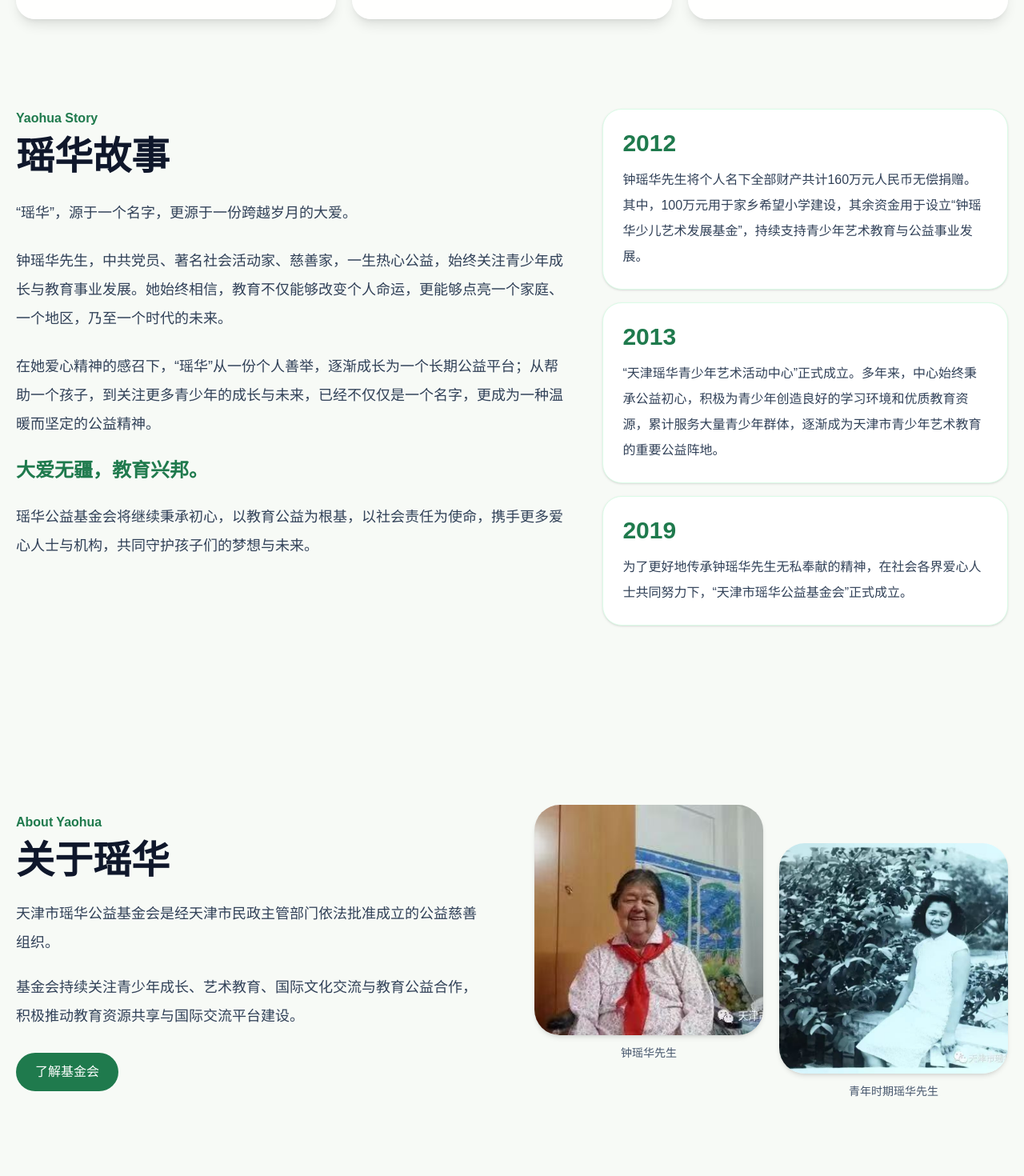
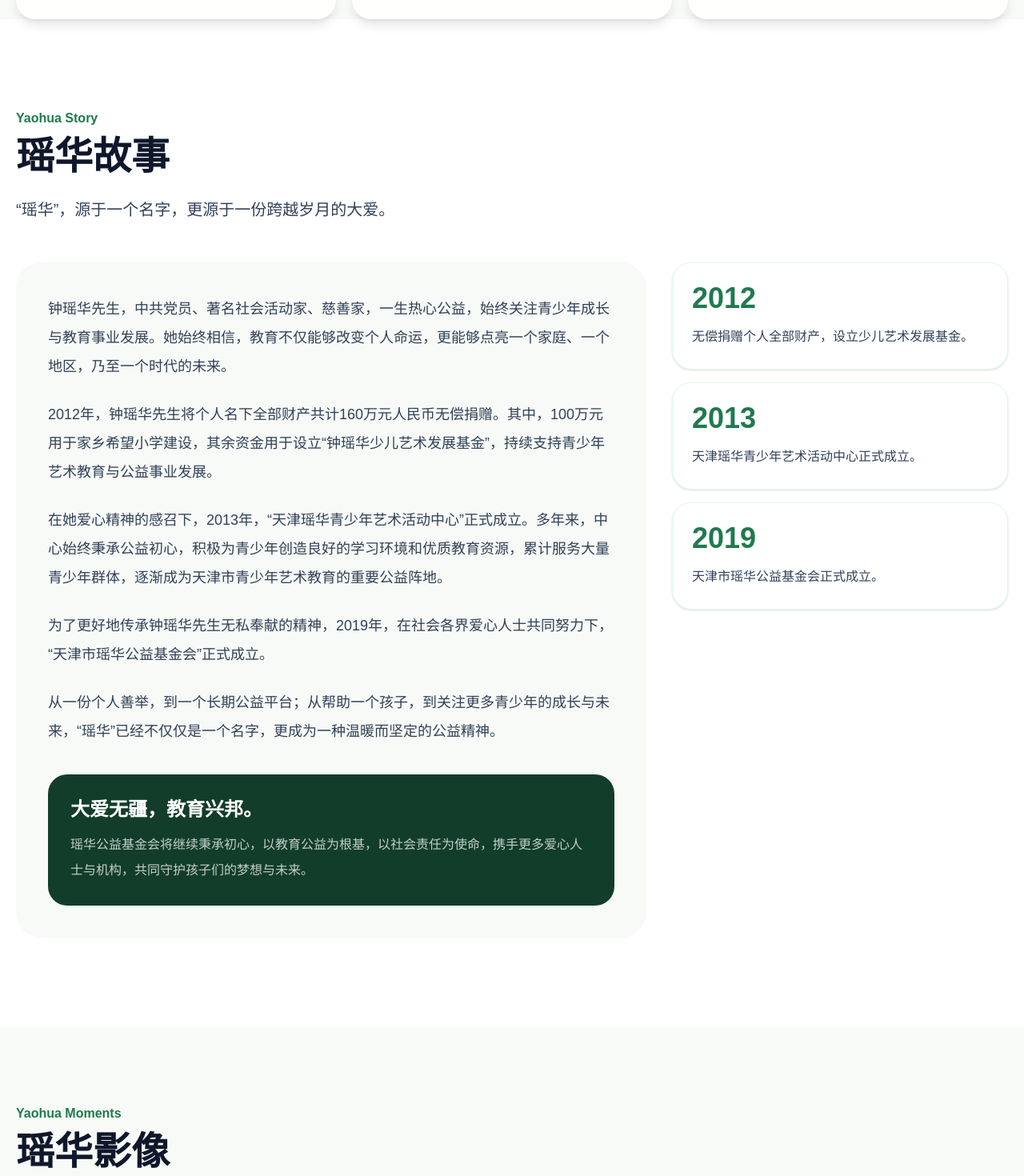
Before and after one commit to shibingr2024-ship-it/yaohua-foundation, a Next.js app: page / in a window 1280 px wide. Shown: the part 880-2350 px from the top of the page at 80% size. Built offline with nearby package versions, Linux system fonts and the light colour scheme.

Commit message:
Refine Yaohua story layout

```diff
--- a/app/page.tsx
+++ b/app/page.tsx
@@ -165,48 +165,55 @@ export default function YaohuaFoundationWebsite() {
         ))}
       </section>
 
-      <section id="story" className="mx-auto max-w-7xl px-5 py-28">
-        <div className="grid gap-12 lg:grid-cols-[1.15fr_0.85fr] lg:items-start">
-          <div>
+      <section id="story" className="bg-white py-28">
+        <div className="mx-auto max-w-7xl px-5">
+          <div className="mb-12 max-w-3xl">
             <div className="mb-3 font-semibold text-[#1F7A4D]">Yaohua Story</div>
-            <h2 className="mb-7 text-4xl font-bold md:text-5xl">瑶华故事</h2>
+            <h2 className="mb-6 text-4xl font-bold md:text-5xl">瑶华故事</h2>
+            <p className="text-xl leading-9 text-slate-700">
+              “瑶华”，源于一个名字，更源于一份跨越岁月的大爱。
+            </p>
+          </div>
+
+          <div className="grid gap-8 lg:grid-cols-[minmax(0,1fr)_420px]">
+            <article className="rounded-[2rem] bg-[#F7FAF6] p-8 md:p-10">
               <div className="space-y-6 text-lg leading-9 text-slate-700">
-              <p>“瑶华”，源于一个名字，更源于一份跨越岁月的大爱。</p>
                 <p>
                   钟瑶华先生，中共党员、著名社会活动家、慈善家，一生热心公益，始终关注青少年成长与教育事业发展。她始终相信，教育不仅能够改变个人命运，更能够点亮一个家庭、一个地区，乃至一个时代的未来。
                 </p>
                 <p>
-                在她爱心精神的感召下，“瑶华”从一份个人善举，逐渐成长为一个长期公益平台；从帮助一个孩子，到关注更多青少年的成长与未来，已经不仅仅是一个名字，更成为一种温暖而坚定的公益精神。
-              </p>
-              <p className="text-2xl font-semibold text-[#1F7A4D]">
-                大爱无疆，教育兴邦。
+                  2012年，钟瑶华先生将个人名下全部财产共计160万元人民币无偿捐赠。其中，100万元用于家乡希望小学建设，其余资金用于设立“钟瑶华少儿艺术发展基金”，持续支持青少年艺术教育与公益事业发展。
                 </p>
                 <p>
+                  在她爱心精神的感召下，2013年，“天津瑶华青少年艺术活动中心”正式成立。多年来，中心始终秉承公益初心，积极为青少年创造良好的学习环境和优质教育资源，累计服务大量青少年群体，逐渐成为天津市青少年艺术教育的重要公益阵地。
+                </p>
+                <p>
+                  为了更好地传承钟瑶华先生无私奉献的精神，2019年，在社会各界爱心人士共同努力下，“天津市瑶华公益基金会”正式成立。
+                </p>
+                <p>
+                  从一份个人善举，到一个长期公益平台；从帮助一个孩子，到关注更多青少年的成长与未来，“瑶华”已经不仅仅是一个名字，更成为一种温暖而坚定的公益精神。
+                </p>
+              </div>
+
+              <div className="mt-9 rounded-3xl bg-[#123D2B] p-7 text-white">
+                <p className="mb-3 text-2xl font-semibold">大爱无疆，教育兴邦。</p>
+                <p className="leading-8 text-white/75">
                   瑶华公益基金会将继续秉承初心，以教育公益为根基，以社会责任为使命，携手更多爱心人士与机构，共同守护孩子们的梦想与未来。
                 </p>
               </div>
-          </div>
+            </article>
 
             <div className="space-y-4">
               {[
-              [
-                "2012",
-                "钟瑶华先生将个人名下全部财产共计160万元人民币无偿捐赠。其中，100万元用于家乡希望小学建设，其余资金用于设立“钟瑶华少儿艺术发展基金”，持续支持青少年艺术教育与公益事业发展。",
-              ],
-              [
-                "2013",
-                "“天津瑶华青少年艺术活动中心”正式成立。多年来，中心始终秉承公益初心，积极为青少年创造良好的学习环境和优质教育资源，累计服务大量青少年群体，逐渐成为天津市青少年艺术教育的重要公益阵地。",
-              ],
-              [
-                "2019",
-                "为了更好地传承钟瑶华先生无私奉献的精神，在社会各界爱心人士共同努力下，“天津市瑶华公益基金会”正式成立。",
-              ],
+                ["2012", "无偿捐赠个人全部财产，设立少儿艺术发展基金。"],
+                ["2013", "天津瑶华青少年艺术活动中心正式成立。"],
+                ["2019", "天津市瑶华公益基金会正式成立。"],
               ].map(([year, text]) => (
                 <article
                   key={year}
                   className="rounded-3xl border border-green-100 bg-white p-6 shadow-sm"
                 >
-                <div className="mb-3 text-3xl font-bold text-[#1F7A4D]">
+                  <div className="mb-3 text-4xl font-bold text-[#1F7A4D]">
                     {year}
                   </div>
                   <p className="leading-8 text-slate-700">{text}</p>
@@ -214,53 +221,42 @@ export default function YaohuaFoundationWebsite() {
               ))}
             </div>
           </div>
+        </div>
       </section>
 
-      <section
-        id="about"
-        className="mx-auto grid max-w-7xl items-center gap-14 px-5 py-28 lg:grid-cols-2"
-      >
-        <div>
-          <div className="mb-3 font-semibold text-[#1F7A4D]">About Yaohua</div>
-          <h2 className="mb-6 text-4xl font-bold md:text-5xl">关于瑶华</h2>
-          <p className="mb-5 text-lg leading-9 text-slate-700">
-            天津市瑶华公益基金会是经天津市民政主管部门依法批准成立的公益慈善组织。
-          </p>
-          <p className="mb-7 text-lg leading-9 text-slate-700">
-            基金会持续关注青少年成长、艺术教育、国际文化交流与教育公益合作，积极推动教育资源共享与国际交流平台建设。
-          </p>
-          <a href="#contact" className="inline-flex rounded-full bg-[#1F7A4D] px-6 py-3 text-white">
-            了解基金会
-          </a>
+      <section className="mx-auto max-w-7xl px-5 py-24">
+        <div className="mb-10">
+          <div className="mb-3 font-semibold text-[#1F7A4D]">Yaohua Moments</div>
+          <h2 className="text-4xl font-bold md:text-5xl">瑶华影像</h2>
         </div>
 
-        <div className="grid grid-cols-2 gap-5">
+        <div className="grid gap-6 md:grid-cols-2">
           <figure>
-            <div className="relative h-72 overflow-hidden rounded-[2rem] bg-white shadow-md">
+            <div className="relative h-80 overflow-hidden rounded-[2rem] bg-white shadow-md md:h-96">
               <Image
                 src="/zhong-yaohua.jpg"
                 alt="钟瑶华先生"
                 fill
-                sizes="(min-width: 1024px) 280px, 50vw"
+                sizes="(min-width: 768px) 50vw, 100vw"
                 className="object-cover object-center"
               />
             </div>
-            <figcaption className="mt-3 text-center text-sm font-medium text-slate-600">
+            <figcaption className="mt-4 text-center text-base font-medium text-slate-600">
               钟瑶华先生
             </figcaption>
           </figure>
 
-          <figure className="mt-12">
-            <div className="relative h-72 overflow-hidden rounded-[2rem] bg-white shadow-md">
+          <figure>
+            <div className="relative h-80 overflow-hidden rounded-[2rem] bg-white shadow-md md:h-96">
               <Image
                 src="/young-yaohua.jpg"
                 alt="青年时期瑶华先生"
                 fill
-                sizes="(min-width: 1024px) 280px, 50vw"
+                sizes="(min-width: 768px) 50vw, 100vw"
                 className="object-cover object-center"
               />
             </div>
-            <figcaption className="mt-3 text-center text-sm font-medium text-slate-600">
+            <figcaption className="mt-4 text-center text-base font-medium text-slate-600">
               青年时期瑶华先生
             </figcaption>
           </figure>
```
Lines whose indentation alone changed are shown as unchanged.
